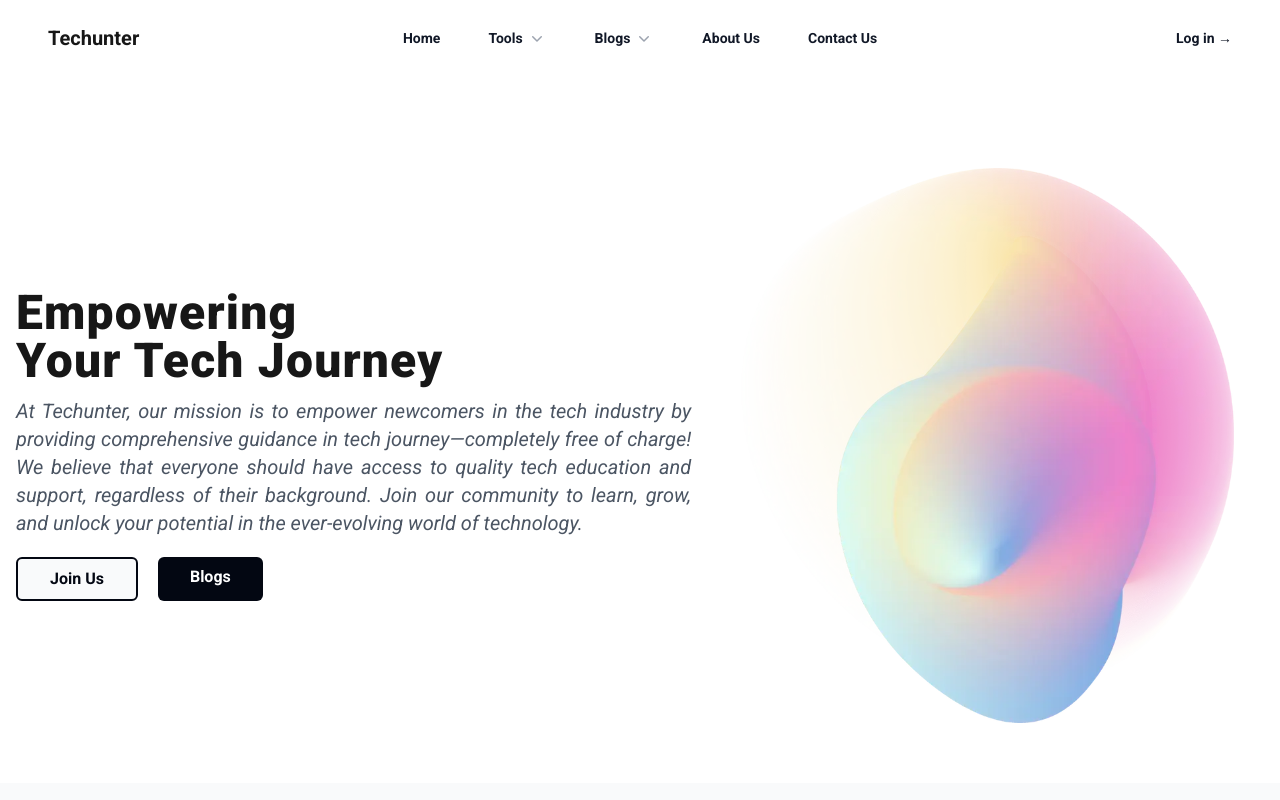
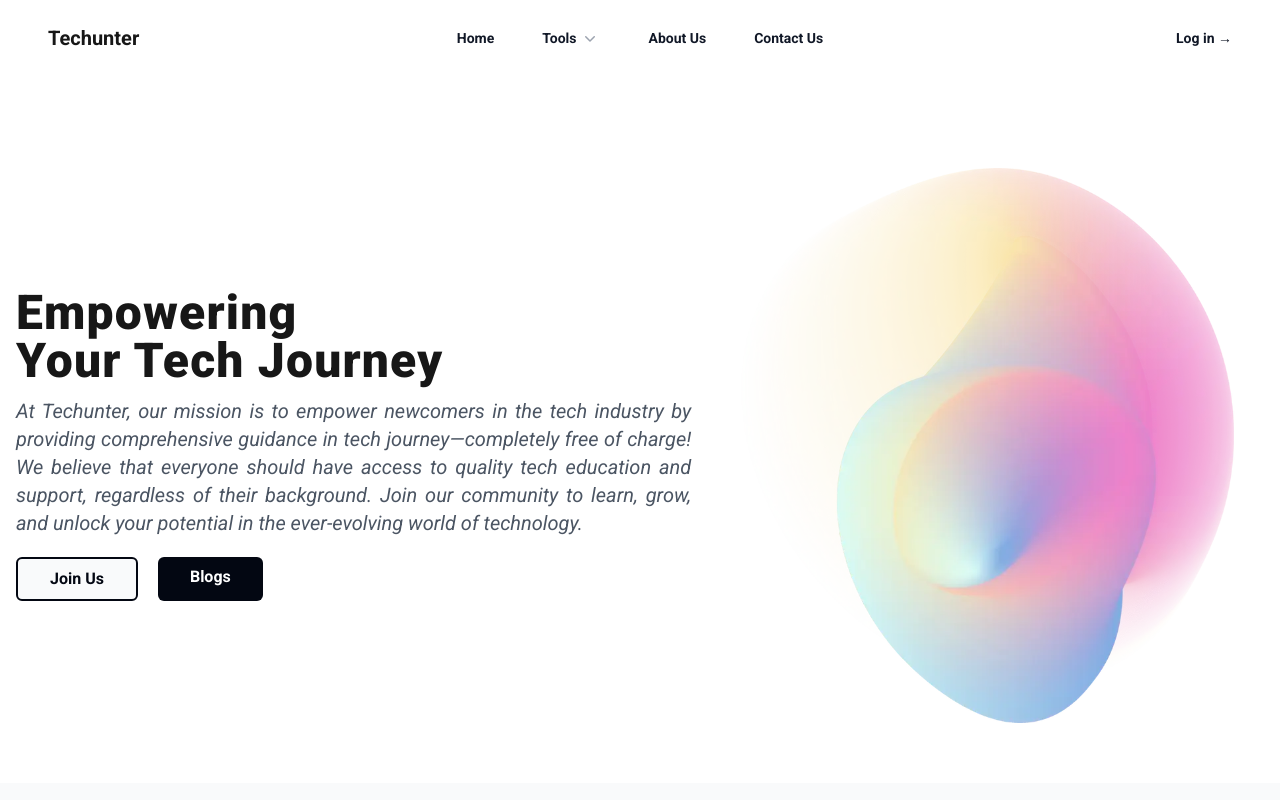
Before and after one commit to techunterhub/techunter, a Next.js app: page / in a window 1280 px wide. Shown: the top 800 px of the page. Built offline with nearby package versions, Linux system fonts and the light colour scheme.

Commit message:
refactor: removed blog from menu

```diff
--- a/components/Navbar.tsx
+++ b/components/Navbar.tsx
@@ -50,7 +50,7 @@ export default function Example() {
               <Productdata products={products} />
               <CallsToAction callsToAction={callsToAction} />
             </PopOverPanel>
-            <BlogsList blogs={blogs} />
+            {/* <BlogsList blogs={blogs} /> */}
             <Links
               href="/about-us"
               text="About Us"
--- a/package.json
+++ b/package.json
@@ -1,6 +1,6 @@
 {
   "name": "techunter",
-  "version": "0.2.4",
+  "version": "0.2.5",
   "private": true,
   "scripts": {
     "dev": "next dev",
```
